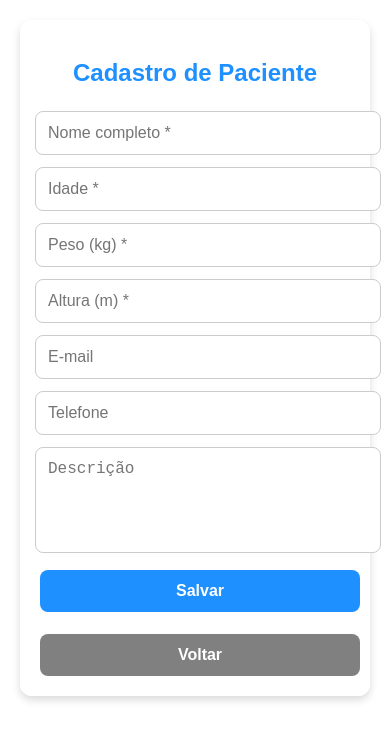
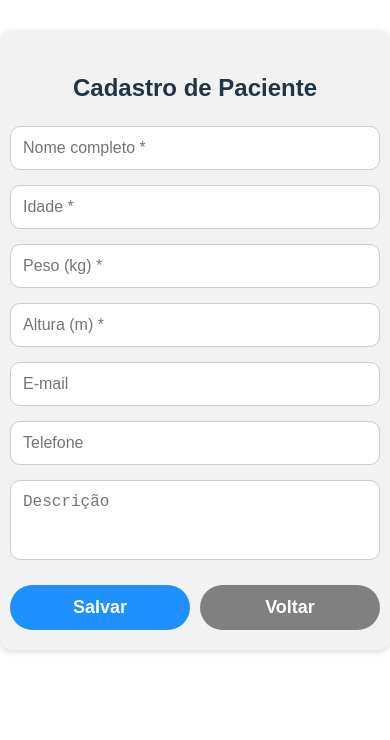
Before and after one commit to epmsoftware/hora-do-remedio-web, a React (Vite) app: page /cadastro in a window 390 px wide. Shown: the top 740 px of the page. Built offline with nearby package versions, Linux system fonts and the light colour scheme.

Commit message:
Atualiza CSS padrão, centraliza inputs, ajusta cadastro e lista de pacientes e medicamentos

```diff
--- a/src/CadastroPaciente.jsx
+++ b/src/CadastroPaciente.jsx
@@ -1,5 +1,6 @@
 import React, { useState, useEffect } from "react";
 import { useNavigate, useLocation } from "react-router-dom";
+import "./cadastro.css"; // CSS unificado
 
 export default function CadastroPaciente() {
   const navigate = useNavigate();
@@ -38,7 +39,7 @@ export default function CadastroPaciente() {
       descricao,
     };
 
-    const listaAtualizada = pacientes.filter(p => p.id !== novoPaciente.id);
+    const listaAtualizada = pacientes.filter((p) => p.id !== novoPaciente.id);
     listaAtualizada.push(novoPaciente);
 
     localStorage.setItem("pacientes", JSON.stringify(listaAtualizada));
@@ -47,8 +48,8 @@ export default function CadastroPaciente() {
   };
 
   return (
-    <div className="container">
-      <h2>Cadastro de Paciente</h2>
+    <div className="form-container">
+      <h2 className="form-title">Cadastro de Paciente</h2>
       <form
         onSubmit={(e) => {
           e.preventDefault();
@@ -57,50 +58,65 @@ export default function CadastroPaciente() {
       >
         <input
           type="text"
+          className="form-input"
           placeholder="Nome completo *"
           value={nome}
           onChange={(e) => setNome(e.target.value)}
         />
         <input
           type="number"
+          className="form-input"
           placeholder="Idade *"
           value={idade}
           onChange={(e) => setIdade(e.target.value)}
         />
         <input
           type="number"
+          className="form-input"
           placeholder="Peso (kg) *"
           value={peso}
           onChange={(e) => setPeso(e.target.value)}
         />
         <input
           type="number"
+          className="form-input"
           placeholder="Altura (m) *"
           value={altura}
           onChange={(e) => setAltura(e.target.value)}
         />
         <input
           type="email"
+          className="form-input"
           placeholder="E-mail"
           value={email}
           onChange={(e) => setEmail(e.target.value)}
         />
         <input
           type="text"
+          className="form-input"
           placeholder="Telefone"
           value={telefone}
           onChange={(e) => setTelefone(e.target.value)}
         />
         <textarea
+          className="form-input form-textarea"
           placeholder="Descrição"
           value={descricao}
           onChange={(e) => setDescricao(e.target.value)}
         ></textarea>
 
-        <button type="submit">Salvar</button>
-        <button type="button" onClick={() => navigate("/pacientes")}>
-          Voltar
-        </button>
+        <div className="form-actions">
+          <button type="submit" className="form-button save">
+            Salvar
+          </button>
+          <button
+            type="button"
+            className="form-button cancel"
+            onClick={() => navigate("/pacientes")}
+          >
+            Voltar
+          </button>
+        </div>
       </form>
     </div>
   );
--- a/src/ListaMedicamentos.jsx
+++ b/src/ListaMedicamentos.jsx
@@ -1,5 +1,6 @@
 import React, { useEffect, useState } from "react";
 import { useNavigate, useParams } from "react-router-dom";
+import "./cadastro.css"; // importa o CSS unificado
 
 export default function ListaMedicamentos() {
   const navigate = useNavigate();
@@ -33,37 +34,62 @@ export default function ListaMedicamentos() {
   };
 
   return (
-    <div style={{ padding: "20px", maxWidth: "700px", margin: "0 auto" }}>
-      <h2>Lista de Medicamentos</h2>
+    <div className="form-container">
+      <h2 className="form-title">Lista de Medicamentos</h2>
+
       {medicamentos.length === 0 && <p>Nenhum medicamento cadastrado.</p>}
 
       {medicamentos.map((m) => (
-        <div key={m.id} style={{ border: "1px solid #ccc", borderRadius: "10px", padding: "10px", marginBottom: "10px" }}>
+        <div key={m.id} className="form-card">
           <strong>{m.nome}</strong> {m.validade && `(Validade: ${m.validade})`}
           <p>Dosagem: {m.dosagem}</p>
           <p>Quantidade: {m.quantidade}</p>
           <p>Frequência: {m.frequencia}h</p>
           {m.horarios && <p>Horários: {m.horarios}</p>}
           {m.descricao && <p>Descrição: {m.descricao}</p>}
+
           <label>
             Alerta:
-            <input type="checkbox" checked={m.alertaAtivo} onChange={() => toggleAlerta(m.id)} />
+            <input
+              type="checkbox"
+              checked={m.alertaAtivo}
+              onChange={() => toggleAlerta(m.id)}
+            />
           </label>
-          <div style={{ marginTop: "10px" }}>
-            <button onClick={() => navigate(`/pacientes/${pacienteId}/medicamentos/cadastro/${m.id}`)} style={{ marginRight: "10px" }}>
+
+          <div className="form-actions">
+            <button
+              className="form-button save"
+              onClick={() =>
+                navigate(`/pacientes/${pacienteId}/medicamentos/cadastro/${m.id}`)
+              }
+            >
               Editar
             </button>
-            <button onClick={() => excluirMedicamento(m.id)} style={{ backgroundColor: "red", color: "white" }}>
+            <button
+              className="form-button cancel"
+              style={{ backgroundColor: "red" }}
+              onClick={() => excluirMedicamento(m.id)}
+            >
               Excluir
             </button>
           </div>
         </div>
       ))}
 
-      <button onClick={() => navigate(`/pacientes/${pacienteId}/medicamentos/cadastro`)} style={{ marginTop: "20px" }}>
+      <button
+        className="form-button save"
+        onClick={() =>
+          navigate(`/pacientes/${pacienteId}/medicamentos/cadastro`)
+        }
+      >
         Novo Medicamento
       </button>
-      <button onClick={() => navigate("/pacientes")} style={{ marginTop: "10px" }}>
+
+      <button
+        className="form-button cancel"
+        onClick={() => navigate("/pacientes")}
+      >
         Voltar Pacientes
       </button>
     </div>
--- a/src/ListaPacientes.jsx
+++ b/src/ListaPacientes.jsx
@@ -1,6 +1,6 @@
 import React, { useEffect, useState } from "react";
 import { useNavigate } from "react-router-dom";
-import "./pacientes.css";
+import "./cadastro.css"; // CSS unificado
 
 export default function ListaPacientes() {
   const [pacientes, setPacientes] = useState([]);
@@ -23,41 +23,55 @@ export default function ListaPacientes() {
   };
 
   return (
-    <div className="container">
-      <h2>Lista de Pacientes</h2>
+    <div className="form-container">
+      <h2 className="form-title">Lista de Pacientes</h2>
 
       {pacientes.length === 0 ? (
         <p>Nenhum paciente cadastrado.</p>
       ) : (
-        <ul>
+        <ul style={{ listStyle: "none", padding: 0, width: "100%" }}>
           {pacientes.map((p) => (
-            <li key={p.id} className="card">
+            <li key={p.id} className="form-card">
               <div>
                 <strong>{p.nome}</strong>
-                <p>Idade: {p.idade} | Peso: {p.peso} kg | Altura: {p.altura} m</p>
+                <p>
+                  Idade: {p.idade} | Peso: {p.peso} kg | Altura: {p.altura} m
+                </p>
                 {p.email && <p>Email: {p.email}</p>}
                 {p.telefone && <p>Telefone: {p.telefone}</p>}
                 {p.descricao && <p>Obs: {p.descricao}</p>}
               </div>
-              <div>
-                <button onClick={() => navigate("/cadastro", { state: { paciente: p } })}>
+
+              <div className="form-actions">
+                <button
+                  className="form-button save"
+                  onClick={() => navigate("/cadastro", { state: { paciente: p } })}
+                >
                   Editar
                 </button>
-                <button onClick={() => excluirPaciente(p.id)}>Excluir</button>
+                <button className="form-button cancel" onClick={() => excluirPaciente(p.id)}>
+                  Excluir
+                </button>
+                <button
+                  className="form-button save"
+                  onClick={() => navigate(`/pacientes/${p.id}/medicamentos`)}
+                >
+                  Medicamentos
+                </button>
               </div>
-              <button
-                onClick={() => navigate(`/pacientes/${p.id}/medicamentos`)}
-                //style={{ ...btnStyle, backgroundColor: "#1e90ff" }}
-              >
-                Medicamentos
-              </button>
             </li>
           ))}
         </ul>
       )}
 
-      <button onClick={() => navigate("/cadastro")}>Novo Paciente</button>
-      <button onClick={() => navigate("/dashboard")}>Voltar ao Dashboard</button>
+      <div className="form-actions">
+        <button className="form-button save" onClick={() => navigate("/cadastro")}>
+          Novo Paciente
+        </button>
+        <button className="form-button cancel" onClick={() => navigate("/dashboard")}>
+          Voltar ao Dashboard
+        </button>
+      </div>
     </div>
   );
 }
--- /dev/null
+++ b/src/cadastro.css
@@ -0,0 +1,104 @@
+/* Container centralizado e estilizado */
+.form-container {
+  max-width: 600px;
+  margin: 30px auto;
+  padding: 20px;
+  background: #f2f2f2;
+  border-radius: 12px;
+  box-shadow: 0 2px 6px rgba(0, 0, 0, 0.15);
+  display: flex;
+  flex-direction: column;
+  box-sizing: border-box;
+}
+
+/* Título */
+.form-title {
+  font-size: 24px;
+  font-weight: bold;
+  margin-bottom: 20px;
+  text-align: center;
+}
+
+/* Inputs e textarea */
+.form-input {
+  width: 100%;
+  max-width: 500px;
+  padding: 12px;
+  margin: 0 auto 15px auto;
+  border: 1px solid #ccc;
+  border-radius: 10px;
+  font-size: 16px;
+  background: #fff;
+  outline: none;
+  display: block;
+  box-sizing: border-box;
+}
+
+.form-input:focus {
+  border-color: #1e90ff;
+  box-shadow: 0 0 4px rgba(30, 144, 255, 0.5);
+}
+
+.form-textarea {
+  height: 80px;
+  resize: none;
+}
+
+/* Botões */
+.form-button {
+  width: 100%;
+  padding: 12px;
+  margin-top: 10px;
+  font-size: 18px;
+  font-weight: 600;
+  border: none;
+  border-radius: 25px;
+  cursor: pointer;
+  transition: 0.2s;
+}
+
+.form-button.save {
+  background-color: #1e90ff;
+  color: white;
+}
+
+.form-button.save:hover {
+  background-color: #187bcd;
+}
+
+.form-button.cancel {
+  background-color: #808080;
+  color: white;
+}
+
+.form-button.cancel:hover {
+  background-color: #666;
+}
+
+/* Cartão de item */
+.form-card {
+  background: #fff;
+  border: 1px solid #ccc;
+  border-radius: 12px;
+  padding: 15px;
+  margin-bottom: 15px;
+  box-shadow: 0 2px 4px rgba(0, 0, 0, 0.1);
+}
+
+/* Ações dentro do card */
+.form-actions {
+  margin-top: 10px;
+  display: flex;
+  gap: 10px;
+}
+
+/* Responsividade */
+@media (max-width: 600px) {
+  .form-container {
+    padding: 20px 10px; /* diminui o padding lateral */
+  }
+
+  .form-input {
+    max-width: 100%; /* ocupa toda a largura disponível sem colar nas bordas */
+  }
+}
```
Also changed, not shown: src/CadastroMedicamento.jsx (+41 -39 lines).
